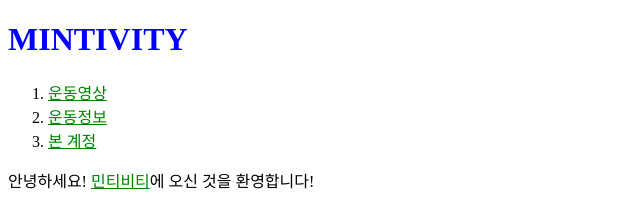
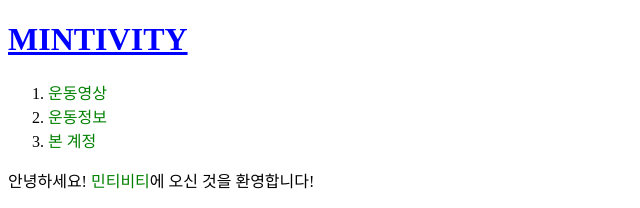
Before and after one commit to mintivity/_.mintivity, a plain HTML site: page index.html in a window 1280 px wide. Shown: the top 208 px of the page, 0-640 px from the left. Drawn offline with Linux system fonts and the light colour scheme; a script that the page names is missing.

Commit message:
Add files via upload

```diff
--- a/index.html
+++ b/index.html
@@ -9,13 +9,15 @@
 
   gtag('config', 'G-KJDSRD1B13');
 </script>
-<index><STRONG><h1 style="COLOR:blue;"> MINTIVITY </H1></STRONG></index>
+<index><STRONG><h1 style="COLOR:blue;text-decoration: underline;"> MINTIVITY </H1></STRONG></index>
 <title>_.mintivitiy</title>
 <meta charset="utf-8">
 </head>
 <body>
 <style>
-a {color:green;
+a {
+    color:green;
+    text-decoration: none;
 }
 </style>
 <ol>
```
